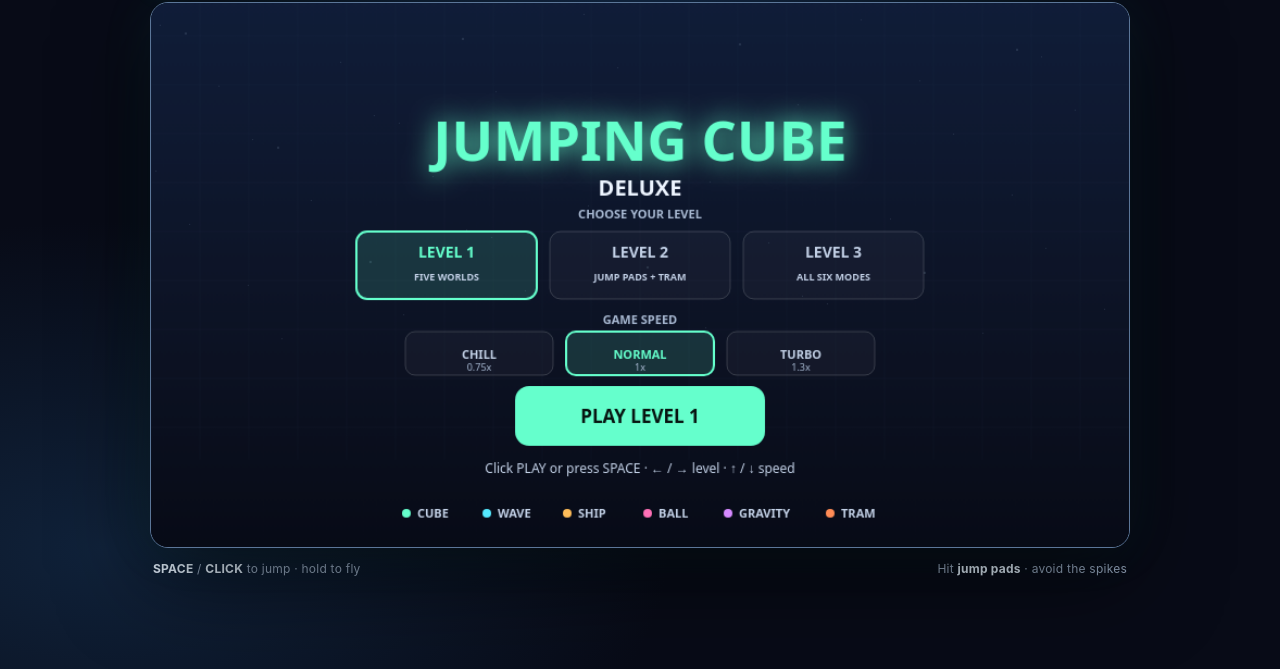
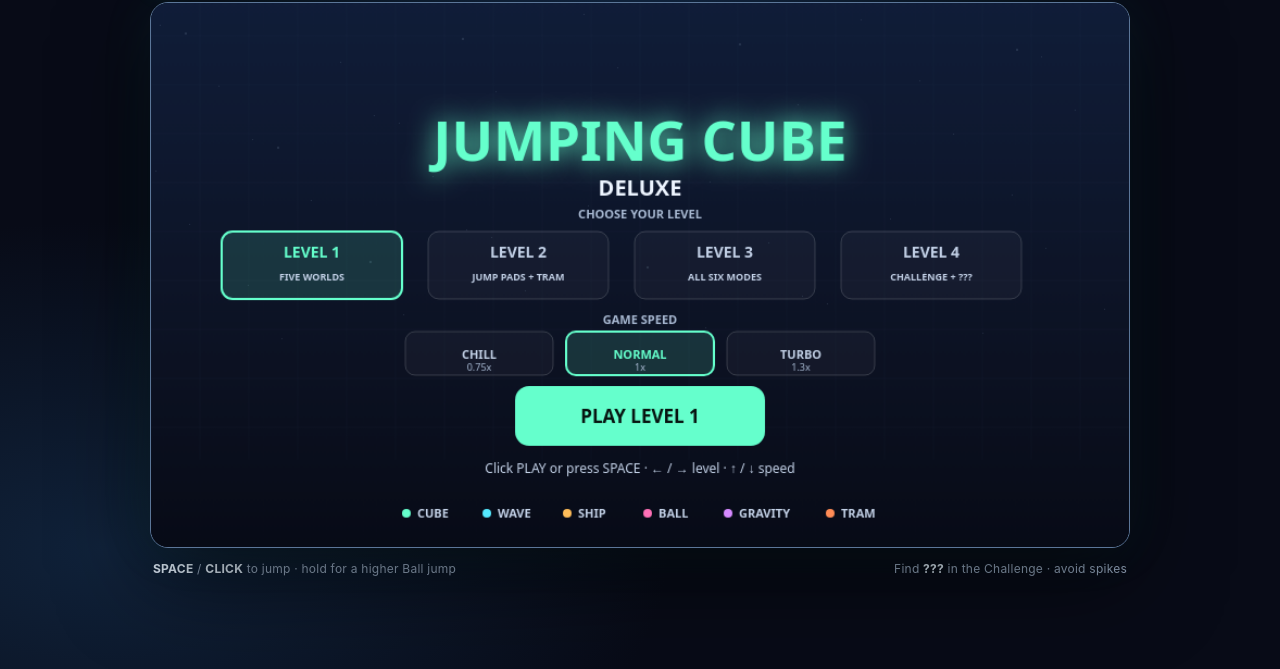
Before and after one commit to Hallobob/jumping-cube, a plain HTML site: page index.html in a window 1280 px wide. Shown: the part 131-800 px from the top of the page. Drawn offline with Linux system fonts and the light colour scheme; animation ran at ten frames a second.

Commit message:
Add challenge level and variable ball jumps
Co-authored-by: Copilot <223556219+Copilot@users.noreply.github.com>

```diff
--- a/index.html
+++ b/index.html
@@ -111,14 +111,14 @@
     <main class="game-shell">
       <header class="topbar">
         <div class="brand"><span class="brand-mark">↗</span> Jumping Cube <span class="accent">Deluxe</span></div>
-        <div class="top-note">Two levels · six ways to move</div>
+        <div class="top-note">Four levels · a hidden mode</div>
       </header>
       <div class="screen">
         <canvas id="game" width="900" height="500" tabindex="0" aria-label="Jumping Cube Deluxe game. Press Space or click to play and jump."></canvas>
       </div>
       <footer class="bottom-bar">
-        <span><strong>SPACE</strong> / <strong>CLICK</strong> to jump · hold to fly</span>
-        <span>Hit <strong class="accent">jump pads</strong> · avoid the spikes</span>
+        <span><strong>SPACE</strong> / <strong>CLICK</strong> to jump · hold for a higher Ball jump</span>
+        <span>Find <strong class="accent">???</strong> in the Challenge · avoid spikes</span>
       </footer>
     </main>
 
@@ -136,6 +136,10 @@
         const LEVEL_ONE_LENGTH = 7400;
         const LEVEL_TWO_LENGTH = 5200;
         const LEVEL_THREE_LENGTH = 6000;
+        const LEVEL_FOUR_LENGTH = 7600;
+        const LEVEL_CARD_X = [65, 255, 445, 635];
+        const BALL_HOLD_BOOST = 0.4;
+        const BALL_MAX_HOLD = 18;
 
         const levelOneObjects = [
           { type: "spike", x: 500 }, { type: "spike", x: 800 },
@@ -205,9 +209,47 @@
           { type: "tramBlock", x: 5100, y: 0, w: 36, h: 85 }
         ];
 
+        const levelFourObjects = [
+          { type: "spike", x: 430 }, { type: "spike", x: 700 },
+          { type: "coin", x: 820, y: 245 },
+          { type: "portal", mode: "wave", x: 900 },
+          { type: "waveBlock", x: 1110, y: 75 },
+          { type: "waveBlock", x: 1280, y: 330 },
+          { type: "waveBlock", x: 1450, y: 100 },
+          { type: "portal", mode: "ship", x: 1660 },
+          { type: "shipBlock", x: 1870, y: 0, w: 38, h: 135 },
+          { type: "shipBlock", x: 2080, y: 285, w: 38, h: 135 },
+          { type: "shipBlock", x: 2290, y: 0, w: 38, h: 175 },
+          { type: "portal", mode: "ball", x: 2510 },
+          { type: "ballBlock", x: 2730, y: 305, w: 48, h: 48 },
+          { type: "ballBlock", x: 2910, y: 190, w: 48, h: 48 },
+          { type: "ballBlock", x: 3090, y: 280, w: 48, h: 48 },
+          { type: "coin", x: 3210, y: 190 },
+          { type: "portal", mode: "gravity", x: 3450 },
+          { type: "gravityBlock", x: 3670, y: 0, w: 75, h: 40 },
+          { type: "gravityBlock", x: 3880, y: 370, w: 75, h: 40 },
+          { type: "gravityBlock", x: 4090, y: 0, w: 75, h: 40 },
+          { type: "portal", mode: "tram", x: 4320 },
+          { type: "tramBlock", x: 4540, y: 0, w: 40, h: 100 },
+          { type: "tramBlock", x: 4750, y: 320, w: 40, h: 100 },
+          { type: "tramBlock", x: 4960, y: 0, w: 40, h: 100 },
+          { type: "portal", mode: "nova", x: 5200 },
+          { type: "novaBlock", x: 5420, y: 270, w: 48, h: 150 },
+          { type: "novaBlock", x: 5600, y: 0, w: 48, h: 170 },
+          { type: "novaBlock", x: 5780, y: 270, w: 48, h: 150 },
+          { type: "coin", x: 6000, y: 205 },
+          { type: "novaBlock", x: 6150, y: 0, w: 48, h: 185 },
+          { type: "novaBlock", x: 6350, y: 255, w: 48, h: 165 },
+          { type: "spike", x: 6640 },
+          { type: "novaBlock", x: 6860, y: 0, w: 48, h: 180 },
+          { type: "novaBlock", x: 7080, y: 265, w: 48, h: 155 },
+          { type: "spike", x: 7380 }
+        ];
+
         const colors = {
           cube: "#65ffcc", wave: "#55eaff", ship: "#ffbd59",
-          ball: "#ff70b7", gravity: "#d68aff", tram: "#ff8c56"
+          ball: "#ff70b7", gravity: "#d68aff", tram: "#ff8c56",
+          nova: "#c27bff"
         };
         let objects = levelOneObjects;
         let level = 1;
@@ -228,6 +270,9 @@
         let coins = 0;
         let waveY = 250;
         let gravityDirection = 1;
+        let ballJumpHoldTime = 0;
+        let ballJumpHeld = false;
+        let novaCooldown = 0;
         const movementTrail = [];
         const TRAIL_LIFETIME = 24;
         let holding = false;
@@ -252,6 +297,9 @@
           coins = 0;
           waveY = 250;
           gravityDirection = 1;
+          ballJumpHoldTime = 0;
+          ballJumpHeld = false;
+          novaCooldown = 0;
           movementTrail.length = 0;
           tramAtTop = false;
           player.x = 120;
@@ -259,18 +307,21 @@
           player.vy = 0;
           player.vx = 0;
           player.rotation = 0;
-          [...levelOneObjects, ...levelTwoObjects, ...levelThreeObjects]
+          [...levelOneObjects, ...levelTwoObjects, ...levelThreeObjects, ...levelFourObjects]
             .forEach(object => { object.collected = false; });
         }
 
         function beginLevel(targetLevel) {
           level = targetLevel;
-          levelLength = [0, LEVEL_ONE_LENGTH, LEVEL_TWO_LENGTH, LEVEL_THREE_LENGTH][level];
-          objects = [null, levelOneObjects, levelTwoObjects, levelThreeObjects][level];
+          levelLength = [0, LEVEL_ONE_LENGTH, LEVEL_TWO_LENGTH, LEVEL_THREE_LENGTH, LEVEL_FOUR_LENGTH][level];
+          objects = [null, levelOneObjects, levelTwoObjects, levelThreeObjects, levelFourObjects][level];
           camera = 0;
           mode = "cube";
           waveY = 250;
           gravityDirection = 1;
+          ballJumpHoldTime = 0;
+          ballJumpHeld = false;
+          novaCooldown = 0;
           movementTrail.length = 0;
           tramAtTop = false;
           player.y = FLOOR - player.h;
@@ -302,10 +353,15 @@
           } else if (mode === "ball" && player.y >= FLOOR - player.h - 0.1) {
             player.vy = -11;
             player.vx = 3.5;
+            ballJumpHoldTime = 0;
+            ballJumpHeld = true;
           } else if (mode === "tram") {
             tramAtTop = !tramAtTop;
             player.y = tramAtTop ? 18 : FLOOR - player.h;
             player.vy = 0;
+          } else if (mode === "nova" && novaCooldown <= 0) {
+            player.vy = -10;
+            novaCooldown = 36;
           } else if (mode === "gravity") {
             gravityDirection *= -1;
           }
@@ -320,7 +376,7 @@
           if (state === "menu" && (event.code === "ArrowLeft" || event.code === "ArrowRight")) {
             event.preventDefault();
             const direction = event.code === "ArrowRight" ? 1 : -1;
-            selectedLevel = (selectedLevel - 1 + direction + 3) % 3 + 1;
+            selectedLevel = (selectedLevel - 1 + direction + 4) % 4 + 1;
             return;
           }
           if (state === "menu" && (event.code === "ArrowUp" || event.code === "ArrowDown")) {
@@ -339,11 +395,16 @@
           if (event.code !== "Space" && event.code !== "ArrowUp") return;
           holding = false;
           keyHeld = false;
+          ballJumpHeld = false;
         }
 
         document.addEventListener("keydown", onKeyDown);
         document.addEventListener("keyup", onKeyUp);
-        window.addEventListener("blur", () => { holding = false; keyHeld = false; });
+        window.addEventListener("blur", () => {
+          holding = false;
+          keyHeld = false;
+          ballJumpHeld = false;
+        });
         canvas.addEventListener("pointerdown", event => {
           event.preventDefault();
           canvas.focus();
@@ -357,8 +418,9 @@
             return;
           }
           if (state === "menu") {
-            if (y >= 211 && y <= 274 && x >= 183 && x <= 717) {
-              selectedLevel = Math.min(3, Math.max(1, Math.floor((x - 183) / 178) + 1));
+            if (y >= 211 && y <= 274) {
+              const cardIndex = LEVEL_CARD_X.findIndex(cardX => x >= cardX && x <= cardX + 166);
+              if (cardIndex >= 0) selectedLevel = cardIndex + 1;
               return;
             }
             if (y >= 294 && y <= 342 && x >= 228 && x <= 672) {
@@ -373,7 +435,10 @@
           holding = true;
           startOrJump();
         });
-        window.addEventListener("pointerup", () => { holding = false; });
+        window.addEventListener("pointerup", () => {
+          holding = false;
+          ballJumpHeld = false;
+        });
 
         function overlaps(ax, ay, aw, ah, bx, by, bw, bh) {
           return ax < bx + bw && ax + aw > bx && ay < by + bh && ay + ah > by;
@@ -398,7 +463,9 @@
           messageTimer = Math.max(0, messageTimer - delta);
           const previousPlayerY = player.y;
           const distanceBeforeLevel = level === 1 ? 0 :
-            level === 2 ? LEVEL_ONE_LENGTH : LEVEL_ONE_LENGTH + LEVEL_TWO_LENGTH;
+            level === 2 ? LEVEL_ONE_LENGTH :
+            level === 3 ? LEVEL_ONE_LENGTH + LEVEL_TWO_LENGTH :
+              LEVEL_ONE_LENGTH + LEVEL_TWO_LENGTH + LEVEL_THREE_LENGTH;
           best = Math.max(best, Math.floor(distanceBeforeLevel + camera));
 
           if (mode === "cube") {
@@ -425,13 +492,21 @@
             if (player.y === 0 || player.y === HEIGHT - player.h) player.vy = 0;
             player.x = 120;
           } else if (mode === "ball") {
-            player.vy += 0.8 * step;
+            let holdStep = 0;
+            if (ballJumpHeld && holding && player.vy < 0) {
+              holdStep = Math.min(step, BALL_MAX_HOLD - ballJumpHoldTime);
+              ballJumpHoldTime += holdStep;
+            }
+            player.vy += 0.8 * step - BALL_HOLD_BOOST * holdStep;
+            if (player.vy >= 0) ballJumpHeld = false;
             player.y += player.vy * step;
             player.x += player.vx * step;
             player.vx *= Math.pow(0.99, step);
             if (player.y > FLOOR - player.h) {
               player.y = FLOOR - player.h;
               player.vy = -player.vy * 0.6;
+              ballJumpHeld = false;
+              ballJumpHoldTime = 0;
               if (Math.abs(player.vy) < 0.8) player.vy = 0;
               player.vx *= Math.pow(0.97, step);
             }
@@ -440,6 +515,20 @@
               player.x = WIDTH - player.w - 20;
               player.vx = -Math.abs(player.vx) * 0.5;
             }
+          } else if (mode === "nova") {
+            novaCooldown = Math.max(0, novaCooldown - step);
+            player.vy += 0.55 * step;
+            player.y += player.vy * step;
+            if (player.y > FLOOR - player.h) {
+              player.y = FLOOR - player.h;
+              player.vy = 0;
+            }
+            if (player.y < 0) {
+              player.y = 0;
+              player.vy = 0;
+            }
+            player.x = 120;
+            player.rotation += 7 * step;
           } else if (mode === "gravity") {
             player.vy += 0.7 * gravityDirection * step;
             player.y += player.vy * step;
@@ -484,8 +573,19 @@
               mode = object.mode;
               if (mode === "wave") waveY = player.y + player.h / 2;
               if (mode === "ship") { player.vy = 0; player.y = 250; }
-              if (mode === "ball") { player.vy = 0; player.vx = 2; player.y = FLOOR - player.h; }
+              if (mode === "ball") {
+                player.vy = 0;
+                player.vx = 2;
+                player.y = FLOOR - player.h;
+                ballJumpHoldTime = 0;
+                ballJumpHeld = false;
+              }
               if (mode === "gravity") { player.vy = 0; player.y = 200; gravityDirection = 1; }
+              if (mode === "nova") {
+                player.vy = 0;
+                player.y = 250;
+                novaCooldown = 0;
+              }
               if (mode === "tram") {
                 player.vy = 0;
                 player.vx = 0;
@@ -509,7 +609,8 @@
 
             if ((object.type === "shipBlock" && mode === "ship") ||
                 (object.type === "tramBlock" && mode === "tram") ||
-                (object.type === "gravityBlock" && mode === "gravity")) {
+                (object.type === "gravityBlock" && mode === "gravity") ||
+                (object.type === "novaBlock" && mode === "nova")) {
               if (overlaps(player.x, player.y, player.w, player.h, screenX, object.y, object.w, object.h)) {
                 state = "over";
               }
@@ -517,6 +618,8 @@
 
             if (object.type === "ballBlock" && mode === "ball" &&
                 overlaps(player.x, player.y, player.w, player.h, screenX, object.y, object.w, object.h)) {
+              ballJumpHeld = false;
+              ballJumpHoldTime = 0;
               const overlapX = Math.min(player.x + player.w, screenX + object.w) - Math.max(player.x, screenX);
               const overlapY = Math.min(player.y + player.h, object.y + object.h) - Math.max(player.y, object.y);
               if (overlapX < overlapY) {
@@ -544,7 +647,7 @@
           }
 
           if (camera >= levelLength) {
-            state = level < 3 ? "levelTransition" : "won";
+            state = level < 4 ? "levelTransition" : "won";
             if (state === "won") saveBest();
           }
           if (state === "over") saveBest();
@@ -611,7 +714,7 @@
           ctx.fillStyle = "#f4f7ff";
           ctx.font = "700 10px ui-sans-serif, system-ui, sans-serif";
           ctx.textAlign = "center";
-          ctx.fillText(objectMode.toUpperCase(), x, 253);
+          ctx.fillText(objectMode === "nova" ? "???" : objectMode.toUpperCase(), x, 253);
         }
 
         function drawObjects() {
@@ -671,7 +774,7 @@
               const palette = {
                 waveBlock: "#db6fff", shipBlock: "#ab82ff",
                 ballBlock: "#59baff", gravityBlock: "#d674ff",
-                tramBlock: "#ff8c56"
+                tramBlock: "#ff8c56", novaBlock: "#c27bff"
               };
               const width = object.w || 50;
               const height = object.h || 50;
@@ -755,6 +858,23 @@
             ctx.lineTo(11, -4);
             ctx.lineTo(-1, -4);
             ctx.closePath();
+            ctx.fill();
+          } else if (mode === "nova") {
+            ctx.rotate(player.rotation * Math.PI / 180);
+            ctx.beginPath();
+            for (let i = 0; i < 8; i++) {
+              const radius = i % 2 === 0 ? 20 : 9;
+              const angle = -Math.PI / 2 + i * Math.PI / 4;
+              const x = Math.cos(angle) * radius;
+              const y = Math.sin(angle) * radius;
+              if (i === 0) ctx.moveTo(x, y);
+              else ctx.lineTo(x, y);
+            }
+            ctx.closePath();
+            ctx.fill();
+            ctx.fillStyle = "#fff4ff";
+            ctx.beginPath();
+            ctx.arc(0, 0, 4, 0, Math.PI * 2);
             ctx.fill();
           } else if (mode === "ball") {
             ctx.beginPath();
@@ -871,9 +991,10 @@
           ctx.fillText("CHOOSE YOUR LEVEL", WIDTH / 2, 198);
 
           const levelCards = [
-            { number: 1, x: 189, color: colors.cube, detail: "FIVE WORLDS" },
-            { number: 2, x: 367, color: colors.tram, detail: "JUMP PADS + TRAM" },
-            { number: 3, x: 545, color: colors.wave, detail: "ALL SIX MODES" }
+            { number: 1, x: LEVEL_CARD_X[0], color: colors.cube, detail: "FIVE WORLDS" },
+            { number: 2, x: LEVEL_CARD_X[1], color: colors.tram, detail: "JUMP PADS + TRAM" },
+            { number: 3, x: LEVEL_CARD_X[2], color: colors.wave, detail: "ALL SIX MODES" },
+            { number: 4, x: LEVEL_CARD_X[3], color: colors.nova, detail: "CHALLENGE + ???" }
           ];
           for (const card of levelCards) {
             const selected = selectedLevel === card.number;
@@ -953,7 +1074,8 @@
 
           ctx.fillStyle = "#202c41";
           ctx.fillRect(0, FLOOR, WIDTH, HEIGHT - FLOOR);
-          ctx.fillStyle = level === 2 ? "#ff8c56" : level === 3 ? "#55eaff" : "#65ffcc";
+          ctx.fillStyle = level === 2 ? "#ff8c56" :
+            level === 3 ? "#55eaff" : level === 4 ? colors.nova : "#65ffcc";
           ctx.globalAlpha = 0.56;
           ctx.fillRect(0, FLOOR, WIDTH, 2);
           ctx.globalAlpha = 1;
@@ -984,12 +1106,18 @@
             ctx.font = "700 11px ui-sans-serif, system-ui, sans-serif";
             ctx.fillText("SPACE / CLICK: SWITCH TRACK", WIDTH / 2, 82);
           }
+          if (mode === "nova" && state === "playing") {
+            ctx.textAlign = "center";
+            ctx.fillStyle = colors.nova;
+            ctx.font = "700 11px ui-sans-serif, system-ui, sans-serif";
+            ctx.fillText("SPACE / CLICK: AIR DASH", WIDTH / 2, 82);
+          }
 
           if (messageTimer > 0 && state === "playing") {
             ctx.textAlign = "center";
             ctx.fillStyle = colors[mode];
             ctx.font = "800 14px ui-sans-serif, system-ui, sans-serif";
-            ctx.fillText(`${mode.toUpperCase()} MODE`, WIDTH / 2, 81);
+            ctx.fillText(`${mode.toUpperCase()} MODE`, WIDTH / 2, mode === "nova" ? 101 : 81);
           }
           if (state === "over") drawOverlay("RUN OVER", "Click or press SPACE to try again", "#ff557a");
           if (state === "levelTransition") drawOverlay(
```
Also changed, not shown: 1 other file.
